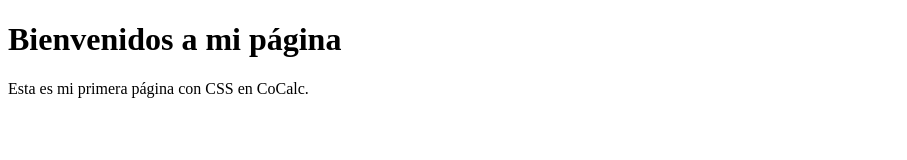
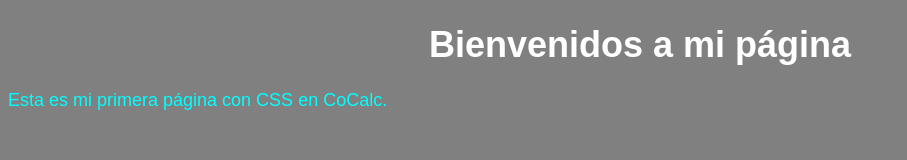
Before and after one commit to ecram/inf-113, a plain HTML site: page HTML/clase/ejemplo_css.html in a window 1280 px wide. Shown: the whole page, without its empty margins (0-907 px from the left). Drawn offline with Linux system fonts and the light colour scheme.

Commit message:
modificaciones

```diff
--- a/HTML/clase/css/estilos.css
+++ b/HTML/clase/css/estilos.css
@@ -1,6 +1,7 @@
 body {
 	background-color: gray;
 	color: white;
+	font-family: Arial;
 }
 
 h1 {
@@ -11,4 +12,5 @@ h1 {
 p {
 	font-size: 18px;
 	text-align: justify;
+	color: aqua;
 }
--- a/HTML/clase/ejemplo_css.html
+++ b/HTML/clase/ejemplo_css.html
@@ -2,7 +2,7 @@
 <html>
 <head>
 	<title>Mi primera página</title>
-	<link rel="stylesheet" type="text/css" href="estilo.css">
+	<link rel="stylesheet" type="text/css" href="css/estilos.css">
 </head>
 <body>
 	<h1>Bienvenidos a mi página</h1>
```
